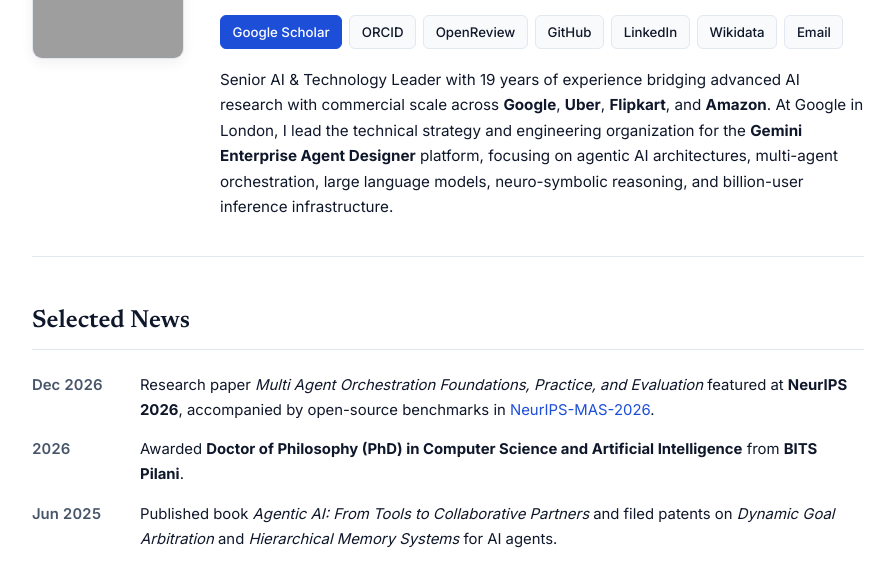
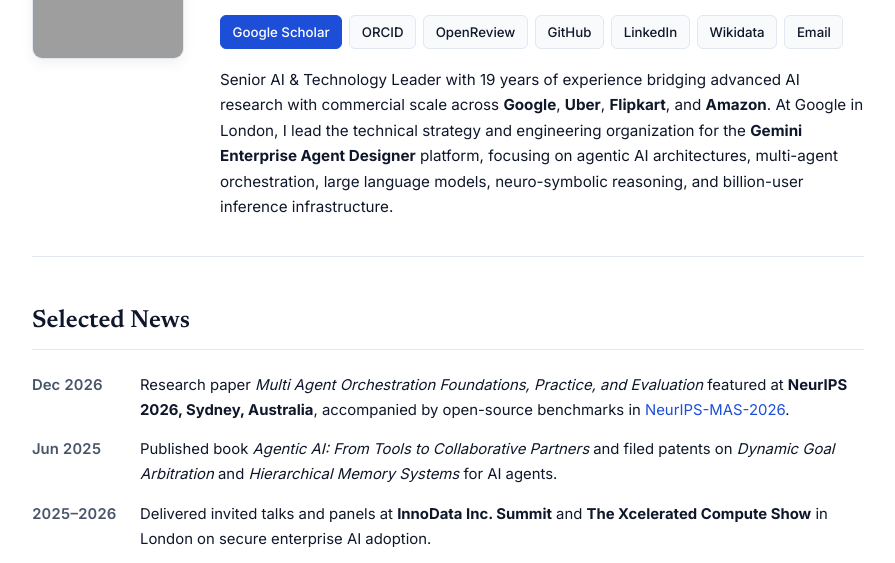
Before and after one commit to mithunkumarsr/mithunkumarsr.github.io, a plain HTML site: page index.html in a window 1280 px wide. Shown: the part 235-798 px from the top of the page, without its empty margins (192-1087 px from the left). Drawn offline with Linux system fonts and the light colour scheme; grey boxes are pictures that could not be loaded.

Commit message:
Modify news item for NeurIPS 2026 and remove PhD award
Updated the news item to specify the location of NeurIPS 2026 and removed a PhD award announcement.

```diff
--- a/index.html
+++ b/index.html
@@ -364,11 +364,7 @@
       <ul class="news-list">
         <li>
           <span class="news-date">Dec 2026</span>
-          <span>Research paper <em>Multi Agent Orchestration Foundations, Practice, and Evaluation</em> featured at <strong>NeurIPS 2026</strong>, accompanied by open-source benchmarks in <a href="https://github.com/mithunkumarsr/NeurIPS-MAS-2026">NeurIPS-MAS-2026</a>.</span>
-        </li>
-        <li>
-          <span class="news-date">2026</span>
-          <span>Awarded <strong>Doctor of Philosophy (PhD) in Computer Science and Artificial Intelligence</strong> from <strong>BITS Pilani</strong>.</span>
+          <span>Research paper <em>Multi Agent Orchestration Foundations, Practice, and Evaluation</em> featured at <strong>NeurIPS 2026, Sydney, Australia</strong>, accompanied by open-source benchmarks in <a href="https://github.com/mithunkumarsr/NeurIPS-MAS-2026">NeurIPS-MAS-2026</a>.</span>
         </li>
         <li>
           <span class="news-date">Jun 2025</span>
```
